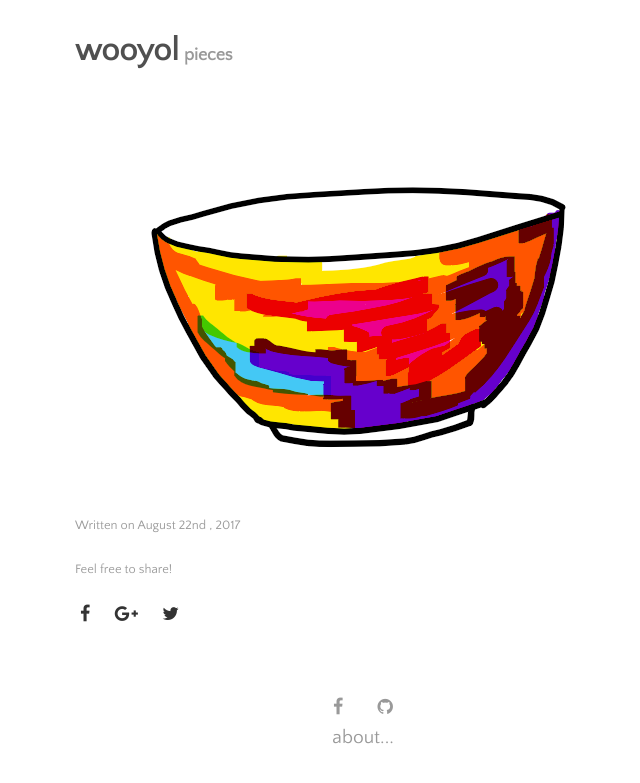
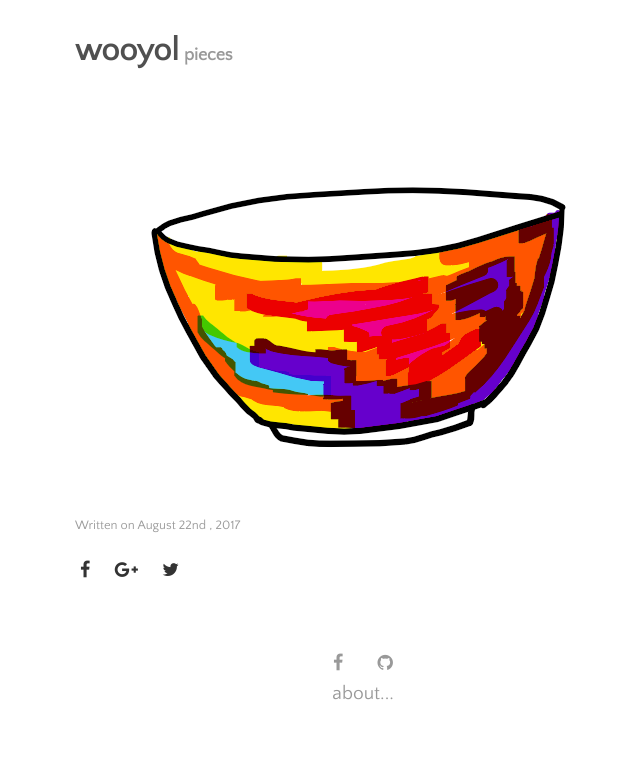
Before and after one commit to wooyol/pieces, a Jekyll site: the page built from _posts/2017-08-22-20170822a.md, in a window 1280 px wide. Shown: the top 783 px of the page, without its empty margins (277-917 px from the left). Built offline with Jekyll 4.4.1, drawn with Linux system fonts in a browser that asks for light colours; nearby versions of some CDN libraries; some web fonts are replaced; a style sheet for code colours, icons or effects is not loaded.

Commit message:
edit share div

```diff
--- a/_includes/social-sharing.html
+++ b/_includes/social-sharing.html
@@ -1,7 +1,7 @@
-<div class="post-date">Feel free to share!</div>
+<!-- <div class="post-date">Share</div> -->
   <div class="sharing-icons">
     <a href="https://www.facebook.com/sharer/sharer.php?u={{ site.github.url }}{{ page.url }}&amp;title={{ page.title }}" target="_blank"><i class="fa fa-facebook" aria-hidden="true"></i></a>
     <a href="https://plus.google.com/share?url={{ site.github.url }}{{ page.url }}" target="_blank"><i class="fa fa-google-plus" aria-hidden="true"></i></a>
     <a href="https://twitter.com/intent/tweet?text={{ page.title }}&amp;url={{ site.github.url }}{{ page.url }}&amp;via={{ site.data.settings.author.twitter }}" target="_blank"><i class="fa fa-twitter" aria-hidden="true"></i></a>
   </div>
-</div>
+<!-- </div> -->
```
